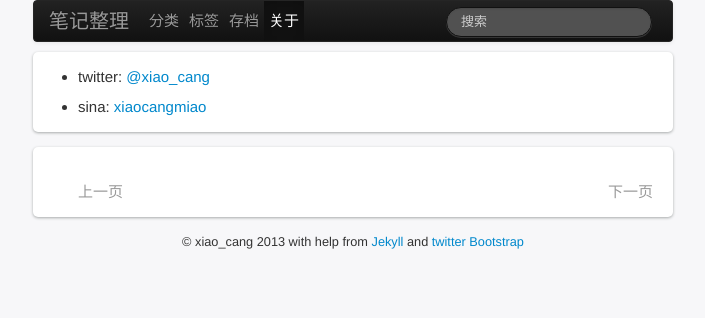
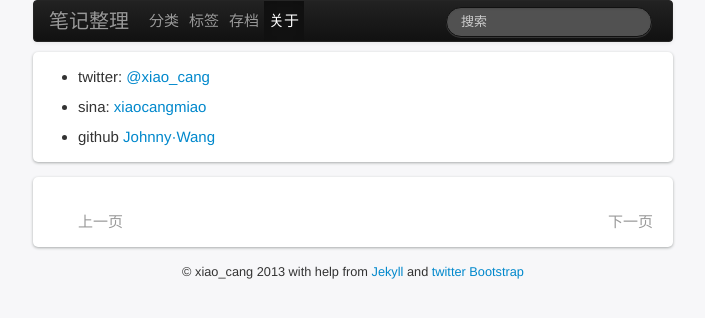
Before and after one commit to johnnywang1991/blog, a Jekyll site: the page built from about.md, in a window 1280 px wide. Shown: the top 318 px of the page, without its empty margins (287-992 px from the left). Built offline with Jekyll 4.4.1, drawn with Linux system fonts in a browser that asks for light colours; Markdown is read by kramdown in place of the engine named in the settings.

Commit message:
update about.md

```diff
--- a/about.md
+++ b/about.md
@@ -4,3 +4,4 @@ title: 关于
 ---
 - twitter: [@xiao_cang](https:/twitter.com/xiao_cang)
 - sina: [xiaocangmiao](http://weibo.com/xiaocangmiao)
+- github [Johnny·Wang](https://github.com/johnnywang1991)
```
